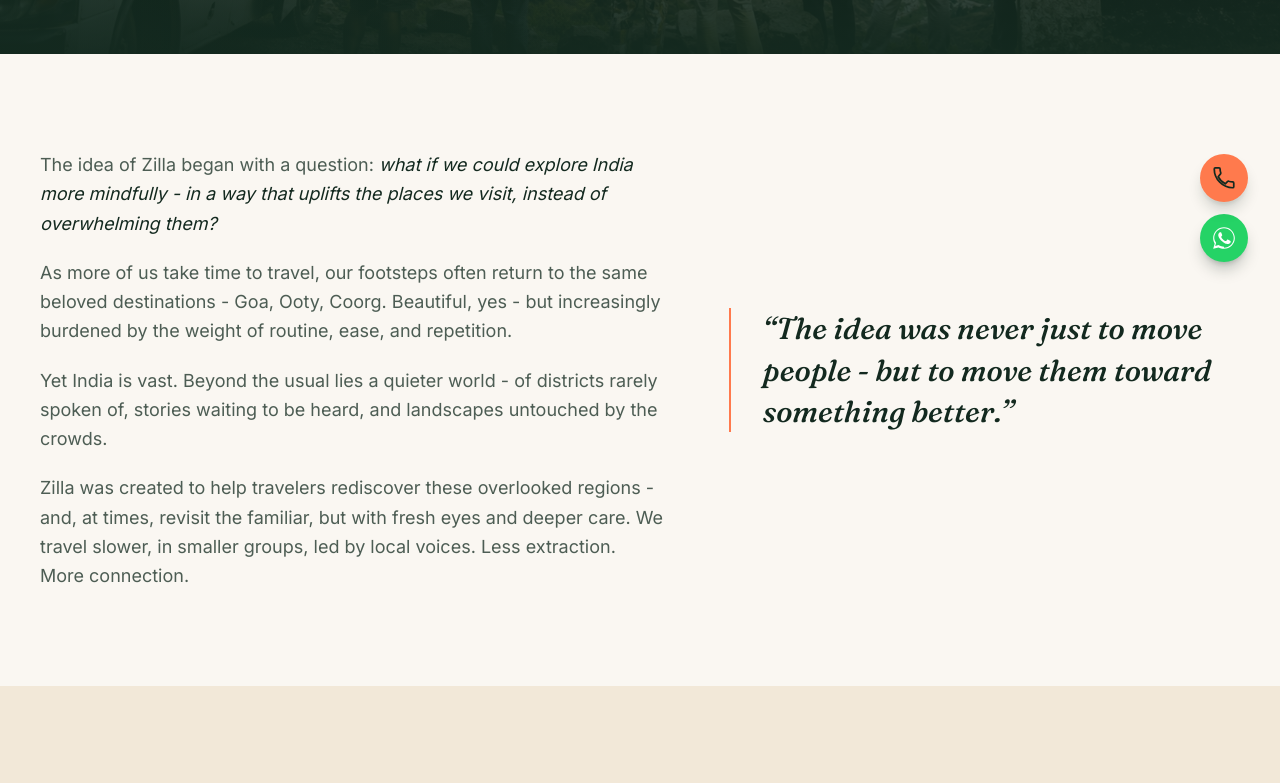
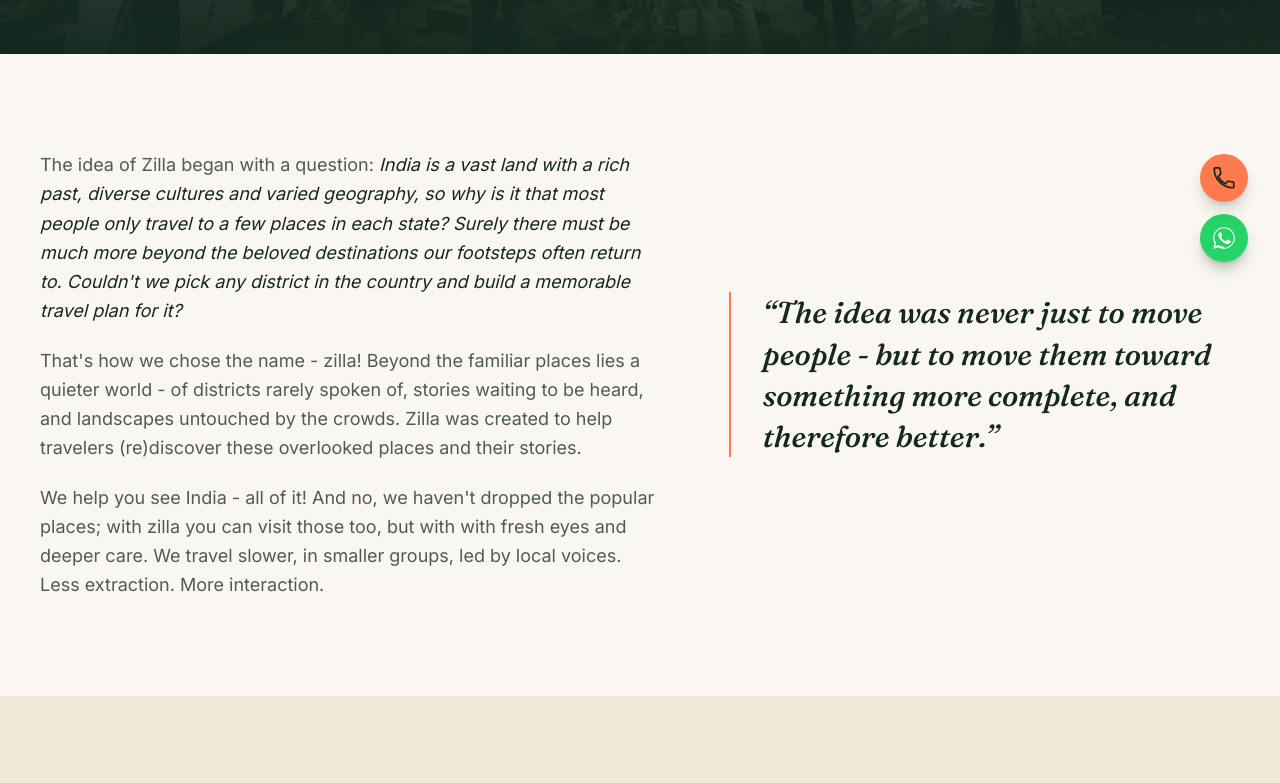
Before and after one commit to DanielRemijes/Zilla, a Next.js app: page /about in a window 1280 px wide. Shown: the part 506-1289 px from the top of the page. Built offline with nearby package versions, Linux system fonts and the light colour scheme.

Commit message:
About page change

```diff
--- a/src/app/about/page.tsx
+++ b/src/app/about/page.tsx
@@ -58,34 +58,21 @@
             <p>
               The idea of Zilla began with a question:{" "}
               <em className="text-ink">
-                what if we could explore India more mindfully - in a way that
-                uplifts the places we visit, instead of overwhelming them?
+                 India is a vast land with a rich past, diverse cultures and varied geography, so why is it that most people only travel to a few places in each state? Surely there must be much more beyond the beloved destinations our footsteps often return to. Couldn't we pick any district in the country and build a memorable travel plan for it?
               </em>
             </p>
             <p>
-              As more of us take time to travel, our footsteps often return
-              to the same beloved destinations - Goa, Ooty, Coorg. Beautiful,
-              yes - but increasingly burdened by the weight of routine, ease,
-              and repetition.
+              That's how we chose the name - zilla! Beyond the familiar places lies a quieter world - of districts rarely spoken of, stories waiting to be heard, and landscapes untouched by the crowds. Zilla was created to help travelers (re)discover these overlooked places and their stories.
             </p>
             <p>
-              Yet India is vast. Beyond the usual lies a quieter world - of
-              districts rarely spoken of, stories waiting to be heard, and
-              landscapes untouched by the crowds.
-            </p>
-            <p>
-              Zilla was created to help travelers rediscover these
-              overlooked regions - and, at times, revisit the familiar, but
-              with fresh eyes and deeper care. We travel slower, in smaller
-              groups, led by local voices. Less extraction. More connection.
+              We help you see India - all of it! And no, we haven't dropped the popular places; with zilla you can visit those too, but with with fresh eyes and deeper care. We travel slower, in smaller groups, led by local voices. Less extraction. More interaction.
             </p>
           </div>
 
           <div className="flex items-start md:items-center">
             <blockquote className="border-l-2 border-coral pl-6 sm:pl-8">
               <p className="font-display text-2xl italic leading-snug text-ink sm:text-3xl">
-                &ldquo;The idea was never just to move people - but to move
-                them toward something better.&rdquo;
+                &ldquo;The idea was never just to move people - but to move them toward something more complete, and therefore better.&rdquo;
               </p>
             </blockquote>
           </div>
--- a/src/app/contact/page.tsx
+++ b/src/app/contact/page.tsx
@@ -57,10 +57,6 @@
           <h1 className="mt-5 max-w-xl font-display text-4xl leading-[1.15] text-paper sm:text-5xl">
             Tell us where you want to go.
           </h1>
-          <p className="mt-5 max-w-md text-base leading-relaxed text-paper/70">
-            WhatsApp is the fastest way to reach us — or use the details
-            below.
-          </p>
         </div>
       </section>
 
```
